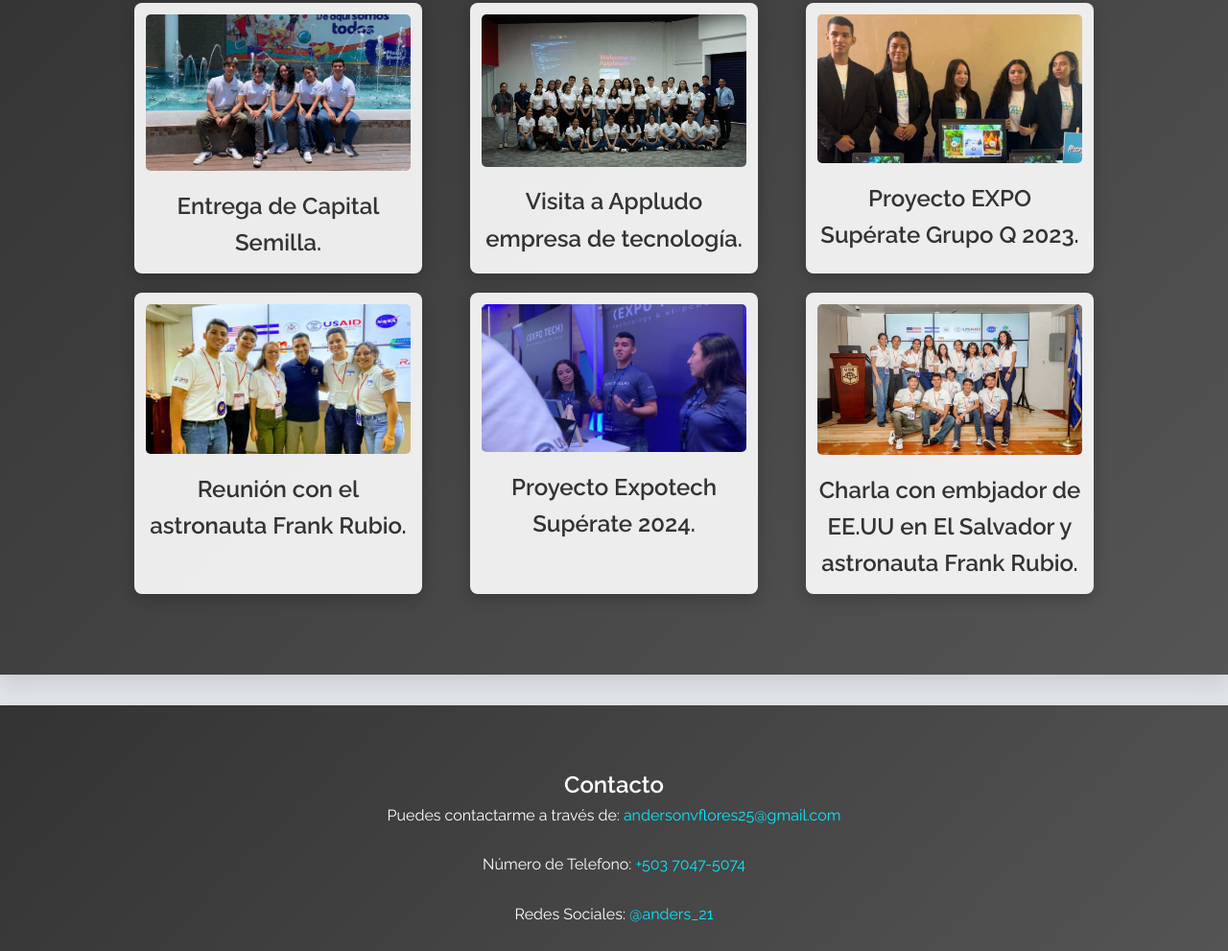
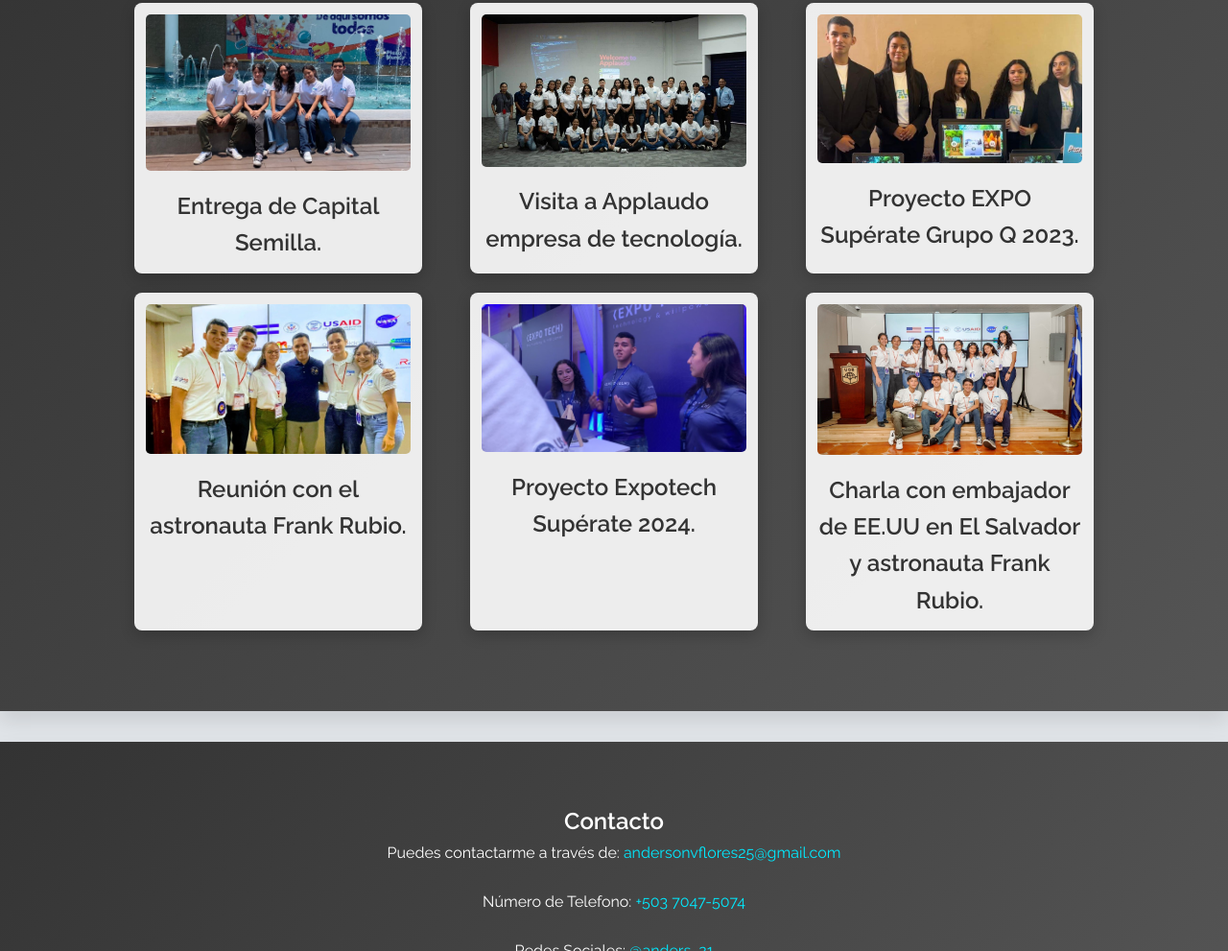
Before and after one commit to AnderValencia/AnderValencia.github.io, a plain HTML site: page index.html in a window 1280 px wide. Shown: the part 2631-3622 px from the top of the page at 96% size. Drawn offline with Linux system fonts and the light colour scheme.

Commit message:
Update index.html

```diff
--- a/index.html
+++ b/index.html
@@ -119,7 +119,7 @@
                 </div>
                 <div class="project-item">
                     <img src="foto/aplaudo.jpeg" alt="Proyecto 2">
-                    <h3>Visita a Appludo empresa de tecnología.</h3>
+                    <h3>Visita a Applaudo empresa de tecnología.</h3>
 
                 </div>
                 <div class="project-item">
@@ -139,7 +139,7 @@
                 </div>
                 <div class="project-item">
                     <img src="foto/astro.jpeg" alt="Proyecto 6">
-                    <h3>Charla con embjador de EE.UU en El Salvador y astronauta Frank Rubio.</h3>
+                    <h3>Charla con embajador de EE.UU en El Salvador y astronauta Frank Rubio.</h3>
 
                 </div>
             </div>
```
